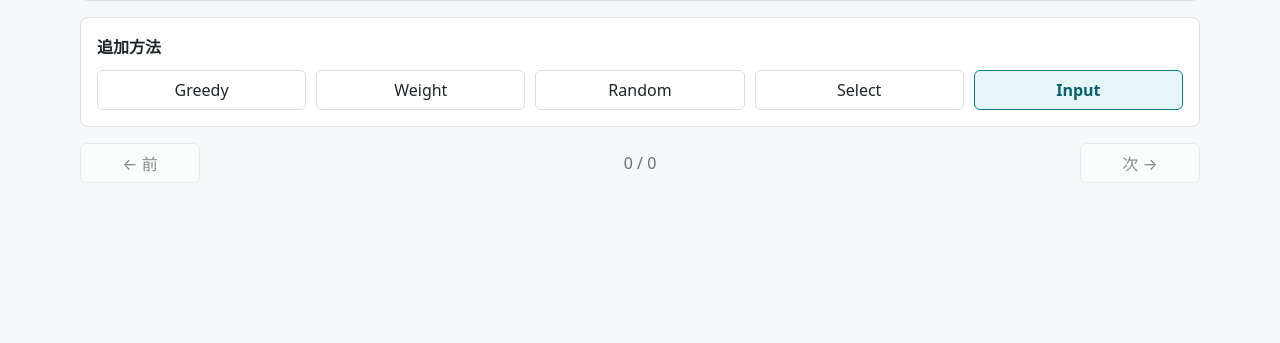
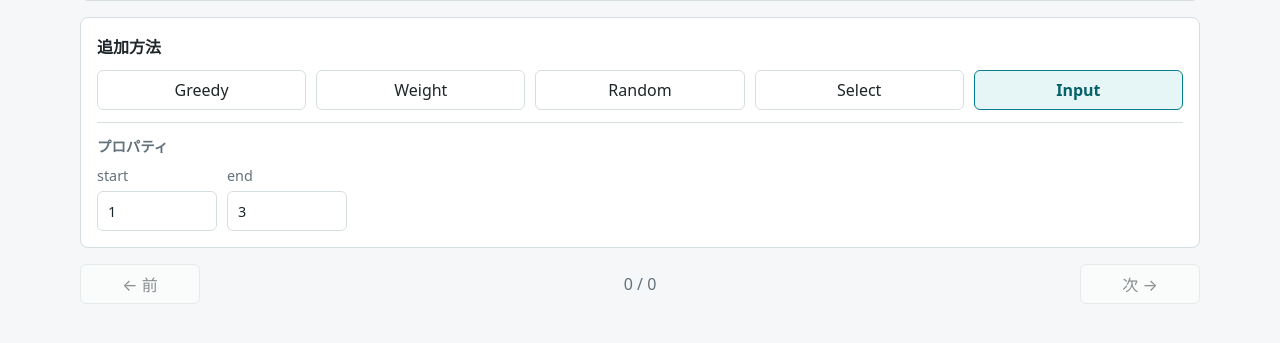
Before and after one commit to nekotsuna/NITKC_opencampus_LLM_demonstration, a FastAPI app: page / in a window 1280 px wide. Shown: the part 347-690 px from the top of the page. Run offline with FastAPI, Linux system fonts and the light colour scheme.

Commit message:
fix: move random properties below method controls

```diff
--- a/client/static/css/style.css
+++ b/client/static/css/style.css
@@ -197,20 +197,30 @@ tr.selectable-row:hover {
   gap: 12px;
 }
 
+.method-section h3 {
+  margin: 0;
+  color: var(--muted);
+  font-size: 0.9rem;
+  font-weight: 600;
+}
+
 .method-grid {
   display: grid;
   grid-template-columns: repeat(5, minmax(110px, 1fr));
   gap: 10px;
 }
 
+.method-properties {
+  display: grid;
+  gap: 10px;
+  padding-top: 12px;
+  border-top: 1px solid var(--line);
+}
+
 .random-control {
   display: grid;
-  grid-template-columns: minmax(90px, 1fr);
-  gap: 8px;
-}
-
-.random-control.is-random-selected {
-  grid-template-columns: minmax(90px, 1fr) 72px 72px;
+  grid-template-columns: repeat(2, 120px);
+  gap: 10px;
 }
 
 .history-nav {
@@ -232,6 +242,7 @@ tr.selectable-row:hover {
 
   .controls-row,
   .method-grid,
+  .random-control,
   .history-nav {
     grid-template-columns: 1fr;
   }
--- a/client/static/js/ui.js
+++ b/client/static/js/ui.js
@@ -10,6 +10,7 @@ export function getElements() {
     greedyButton: document.querySelector("#greedy-button"),
     weightButton: document.querySelector("#weight-button"),
     randomButton: document.querySelector("#random-button"),
+    methodProperties: document.querySelector("#method-properties"),
     randomControl: document.querySelector("#random-control"),
     randomStartInput: document.querySelector("#random-start-input"),
     randomEndInput: document.querySelector("#random-end-input"),
@@ -125,12 +126,8 @@ function renderSelectedMethod(elements, selectedMethod) {
   });
 
   const isRandomSelected = selectedMethod === "random";
-  elements.randomControl.classList.toggle(
-    "is-random-selected",
-    isRandomSelected,
-  );
-  elements.randomStartInput.hidden = !isRandomSelected;
-  elements.randomEndInput.hidden = !isRandomSelected;
+  elements.methodProperties.hidden = !isRandomSelected;
+  elements.randomControl.hidden = !isRandomSelected;
 }
 
 function textToDisplayTokens(text) {
--- a/client/templates/index.html
+++ b/client/templates/index.html
@@ -52,13 +52,22 @@
           <div class="method-grid">
             <button id="greedy-button" type="button">Greedy</button>
             <button id="weight-button" type="button">Weight</button>
-            <div id="random-control" class="random-control">
-              <button id="random-button" type="button">Random</button>
-              <input id="random-start-input" type="number" min="1" value="1" aria-label="Random開始順位" hidden>
-              <input id="random-end-input" type="number" min="1" value="3" aria-label="Random終了順位" hidden>
-            </div>
+            <button id="random-button" type="button">Random</button>
             <button id="select-button" type="button">Select</button>
             <button id="input-mode-button" type="button">Input</button>
+          </div>
+          <div id="method-properties" class="method-properties" hidden>
+            <h3>プロパティ</h3>
+            <div id="random-control" class="random-control">
+              <label class="field">
+                <span>start</span>
+                <input id="random-start-input" type="number" min="1" value="1" aria-label="Random開始順位">
+              </label>
+              <label class="field">
+                <span>end</span>
+                <input id="random-end-input" type="number" min="1" value="3" aria-label="Random終了順位">
+              </label>
+            </div>
           </div>
         </section>
 
```
